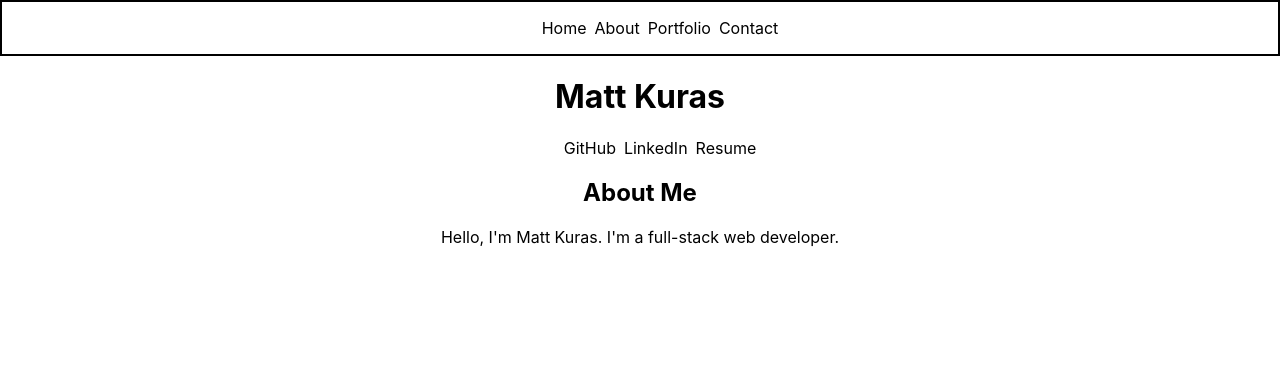
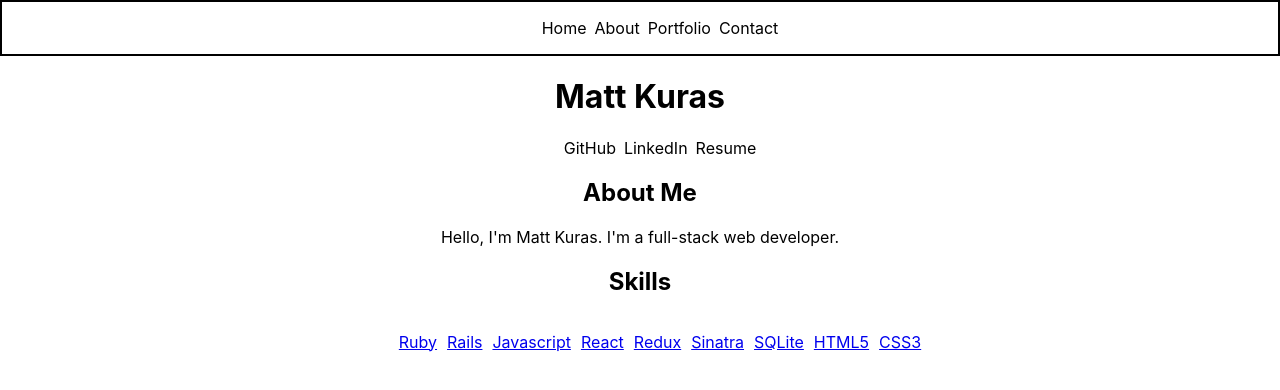
Before and after one commit to mattkuras/portfolio, a React (Create React App) app in the folder frontend-portfolio/: page / in a window 1280 px wide. Shown: the top 390 px of the page. Built offline with nearby package versions, Linux system fonts and the light colour scheme.

Commit message:
style about components

```diff
--- /dev/null
+++ b/frontend-portfolio/src/components/about/About.css
@@ -0,0 +1,9 @@
+.skills-list {
+    display: flex;
+    list-style-type: none;
+    justify-content: center;
+}
+
+ul a {
+    margin: 0 5px;
+}
--- a/frontend-portfolio/src/components/about/About.jsx
+++ b/frontend-portfolio/src/components/about/About.jsx
@@ -1,11 +1,24 @@
 import React from 'react'
+import './About.css'
 
 const About = () => {
     return (
         <div className='about-container'>
             <h2>About Me</h2>
-            <p>Hello, I'm Matt Kuras. I'm a full-stack web developer.
-            </p>
+            <p>Hello, I'm Matt Kuras. I'm a full-stack web developer.</p>
+            <h2>Skills</h2>
+            <ul className='skills-list'>
+                <p><a href='https://reactjs.org/'>Ruby</a></p>
+                <p><a href='https://reactjs.org/'>Rails</a></p>
+                <p><a href='https://reactjs.org/'>Javascript</a></p>
+                <p><a href='https://reactjs.org/'>React</a></p>
+                <p><a href='https://reactjs.org/'>Redux</a></p>
+                <p><a href='https://reactjs.org/'>Sinatra</a></p>
+                <p><a href='https://reactjs.org/'>SQLite</a></p>
+                <p><a href='https://reactjs.org/'>HTML5</a></p>
+                <p><a href='https://reactjs.org/'>CSS3</a></p>
+            </ul>
+
         </div>
     )
 }
```
